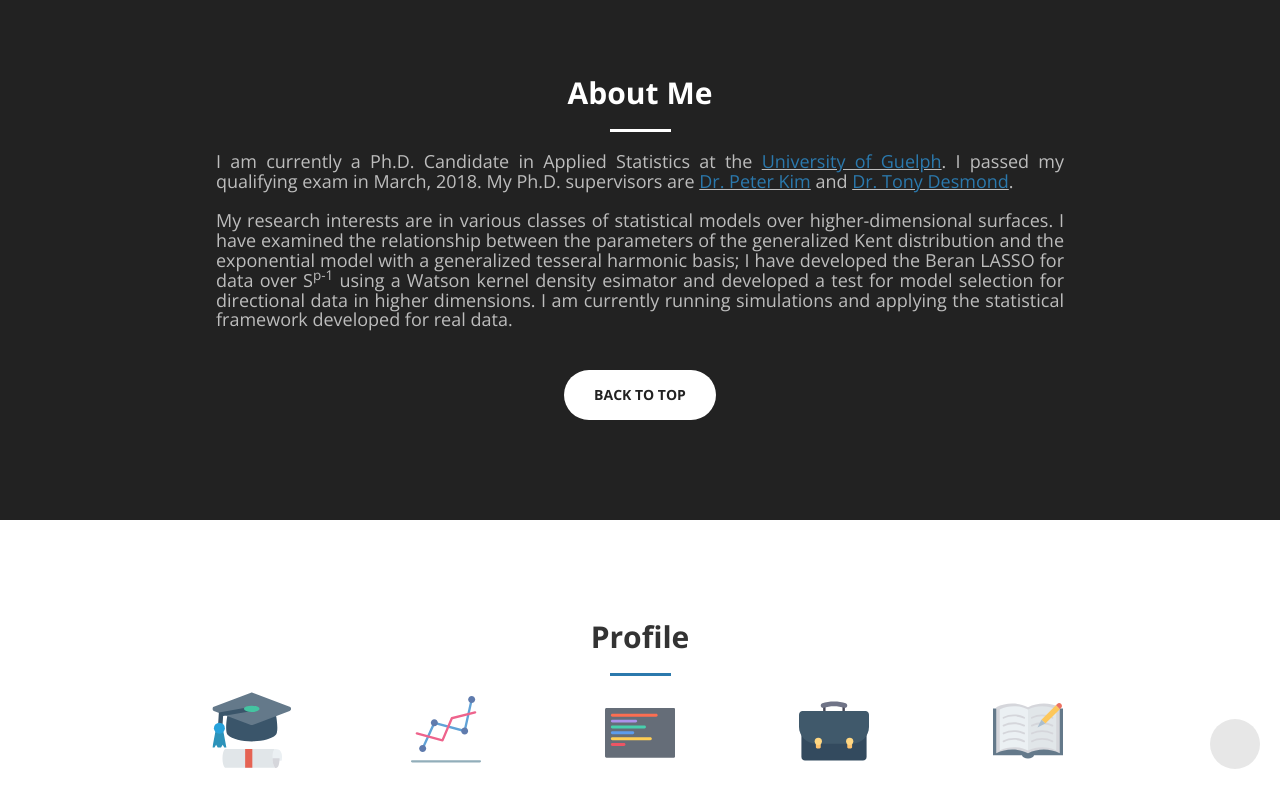
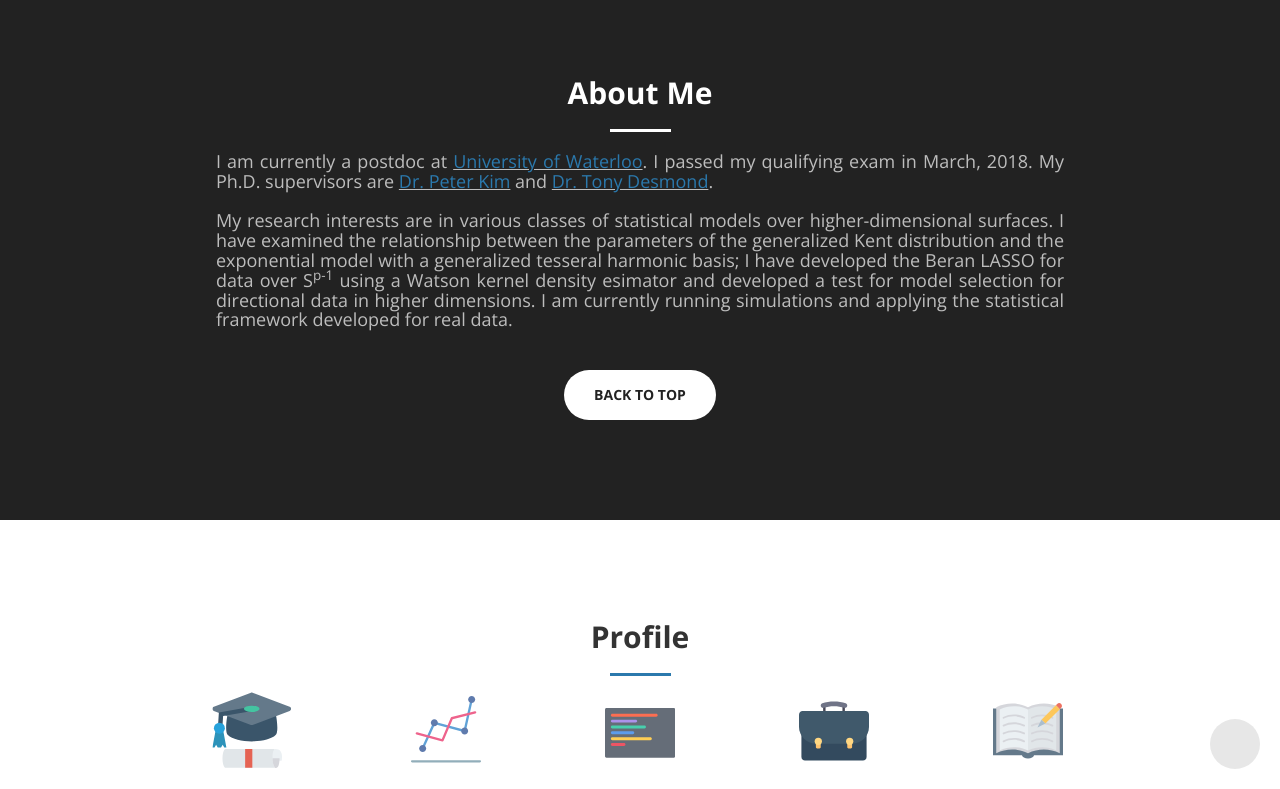
Before and after one commit to stephentully/stephentully.github.io, a Jekyll site: the page built from index.html, in a window 1280 px wide and 900 px high, scrolled down 813 px, cut to the strip 111-900 px from the top of the window. Built offline with Jekyll 4.4.1, drawn with Linux system fonts in a browser that asks for light colours; nearby versions of some CDN libraries; some web fonts are replaced.

Commit message:
Update about.html

```diff
--- a/_includes/about.html
+++ b/_includes/about.html
@@ -10,11 +10,13 @@
   <div class="container">
     <div class="row">
 
+
       <div class="col-lg-12 text-left ex1">
         <!-- <h4 class="text-faded text-justify" style="padding-left:7em; padding-right:7em; margin: 0 auto"> -->
         <h4 class="text-faded text-justify" style="margin: 0 auto">
-          I am currently a Ph.D. Candidate in Applied Statistics at the
-          <u><a href="https://www.uoguelph.ca">University of Guelph</a></u>.
+          <!-- I am currently a Ph.D. Candidate in Applied Statistics at the -->
+          I am currently a postdoc at
+          <u><a href="https://www.uwaterloo.ca">University of Waterloo</a></u>.
           I passed my qualifying exam in March, 2018.
           My Ph.D. supervisors are <u><a href="https://mathstat.uoguelph.ca/people/kim">Dr. Peter Kim</a></u>
           and <u><a href="https://mathstat.uoguelph.ca/people/desmond">Dr. Tony Desmond</a></u>.
```
